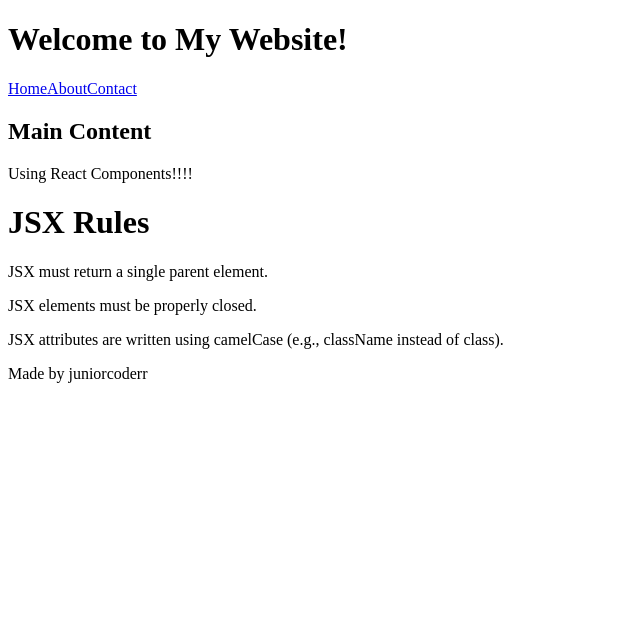
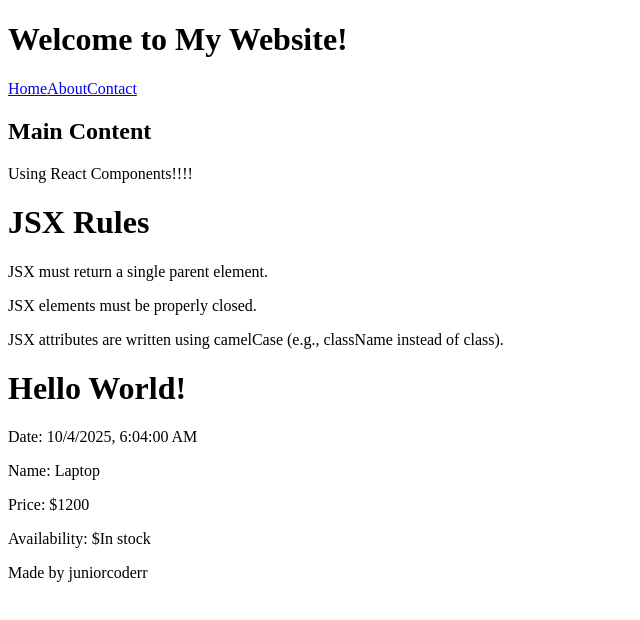
Before and after one commit to juniorcoderr/Frontend-Learning, a React (Vite) app in the folder React/my-app/: page / in a window 1280 px wide. Shown: the top 620 px of the page, without its empty margins (0-640 px from the left). Built offline with nearby package versions, Linux system fonts and the light colour scheme.

Commit message:
Added Hands-on JSX Expressions

```diff
--- a/React/my-app/src/App.jsx
+++ b/React/my-app/src/App.jsx
@@ -3,6 +3,8 @@ import Header from "./components/Header";
 import MainContent from "./components/MainContent";
 import Footer from "./components/Footer";
 import JSXRules from "./components/JSXRules";
+import Greeting from "./components/Greeting";
+import ProductInfo from "./components/ProductInfo";
 
 const App = () => {
   return (
@@ -11,6 +13,8 @@ const App = () => {
       <Header />
       <MainContent />
       <JSXRules />
+      <Greeting />
+      <ProductInfo />
       <Footer />
     </div>
   );
--- /dev/null
+++ b/React/my-app/src/components/Greeting.jsx
@@ -0,0 +1,15 @@
+// Using Dynamic Content with {} in JSX
+
+const Greeting = () => {
+  const greetingMessage = "Hello World!";
+  const now = new Date();
+
+  return (
+    <div>
+      <h1>{greetingMessage}</h1>
+      <p>Date: {now.toLocaleString()}</p>
+    </div>
+  );
+};
+
+export default Greeting;
--- /dev/null
+++ b/React/my-app/src/components/ProductInfo.jsx
@@ -0,0 +1,19 @@
+// Using Dynamic Content with {} in JSX
+
+const ProductInfo = () => {
+  const productDetails = {
+    name: "Laptop",
+    price: 1200,
+    availability: "In stock",
+  };
+
+  return (
+    <div>
+      <p>Name: {productDetails.name}</p>
+      <p>Price: ${productDetails.price}</p>
+      <p>Availability: ${productDetails.availability}</p>
+    </div>
+  );
+};
+
+export default ProductInfo;
```
